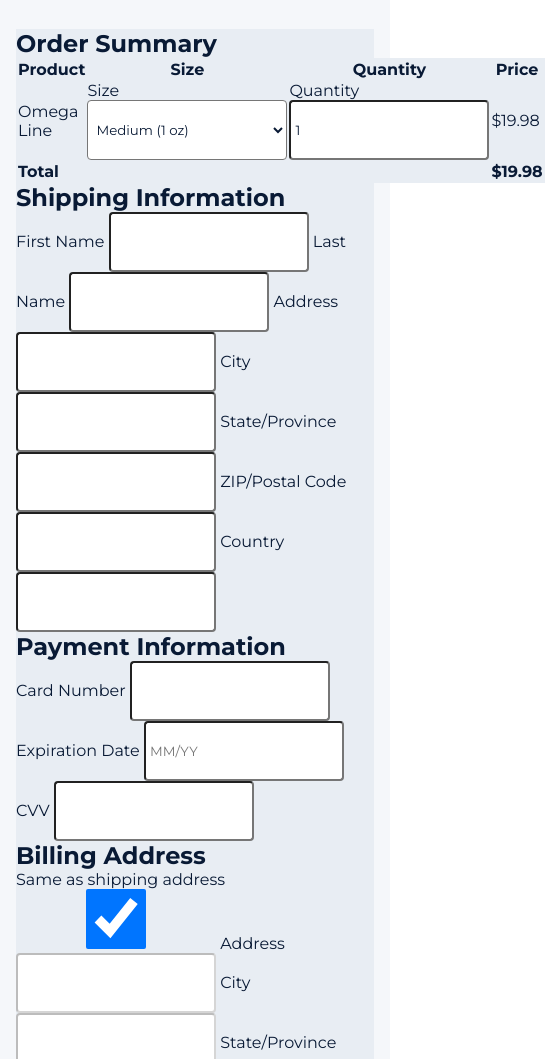
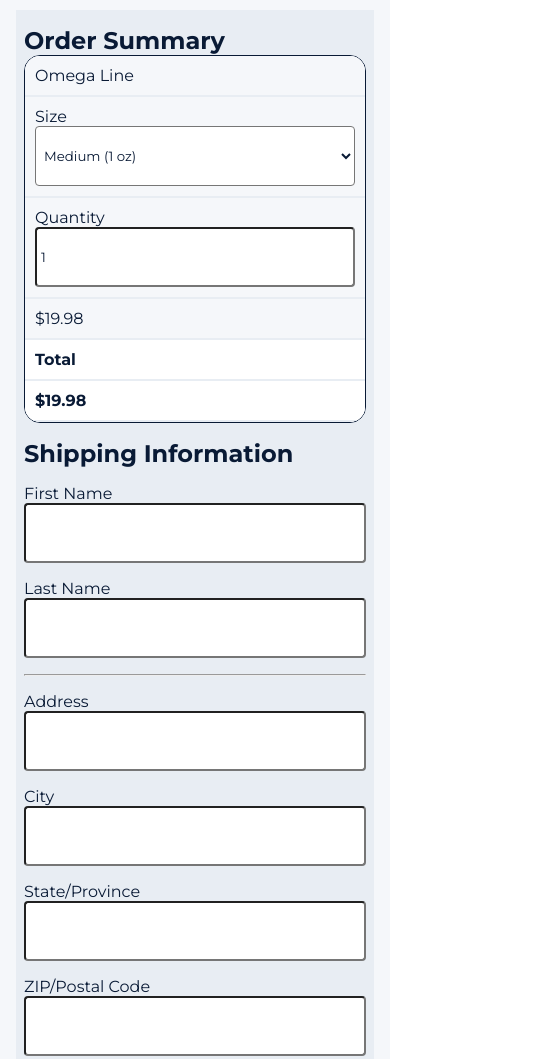
Before and after one commit to GTEXy5sqsPu2/assignment_1, a plain HTML site: page order.html in a window 390 px wide. Shown: the part 126-1185 px from the top of the page, 545 px wide, since content can reach past the window. Drawn offline with Linux system fonts and the light colour scheme.

Commit message:
= Major improvements + Table component + Table phone support = Input component upgrades = Order css = autocomplete where needed

```diff
--- a/css/index.css
+++ b/css/index.css
@@ -46,7 +46,7 @@ main > div > ol > li {
 }
 
 div#product-description {
-    padding-bottom: 16px;
+    padding: 16px 0 16px 0;
 }
 
 div#product-description {
@@ -62,7 +62,7 @@ div#product-description {
         padding-bottom: 16px;
         text-align: center;
     }
-    & * {
+    & > * {
         margin: 0 16px 0 16px;
     }
 }
--- a/css/main-layout.css
+++ b/css/main-layout.css
@@ -197,7 +197,7 @@ body > footer > * {
     color: var(--color-accent-text);
 }
 
-button, input, select, textarea {
+button, input:not(input[type="checkbox"]), select, textarea {
     min-width: 200px;
     min-height: 60px;
     border-radius: 4px;
@@ -210,6 +210,10 @@ button, input, select, textarea {
     box-sizing: border-box;
 }
 
+button:disabled, input:disabled, select:disabled, textarea:disabled {
+    background-color: var(--base-300) !important    ;
+}
+
 label + button, label + input, label + select, label + textarea {
     margin-top: 0px !important;
 }
@@ -218,3 +222,74 @@ button:hover, input:hover, select:hover, textarea:hover {
     background-color: var(--base-200);
     color: var(--base-content);
 }
+
+.full-width {
+    width: 100%;
+}
+
+/* Rounded Table */
+.table {
+    /* Rounder corners no border */
+    border-spacing: 0;
+    border-collapse: separate;
+    border-radius: 16px;
+    overflow: hidden;
+
+    border: var(--base-content) solid 1px;
+
+    & > thead {
+        background-color: var(--base-200);
+        color: var(--base-content);
+    }
+
+    & > thead > tr > th {
+        padding: 16px 8px 4px 8px;
+
+        border-style: solid;
+        border-color: var(--base-content);
+        border-width: 0 1px 4px 1px;
+    }
+
+    /* alternating colors for special effect*/
+    & > tbody {
+        background-color: var(--base-100);
+        color: var(--base-content);
+    }
+
+    & > tbody:nth-child(2) {
+        background-color: var(--base-200);
+        color: var(--base-content);
+    }
+
+    & > tbody > tr > td {
+        padding: 10px;
+
+        border-style: solid;
+        border-color: var(--base-300);
+        border-width: 0 0 2px 0;
+    }
+}
+
+@media only screen and (max-width: 750px) {
+    .table {
+        display: block;
+
+        & th {
+            display: none;
+        }
+
+        & > tbody {
+            display: block;
+            width: 100%;
+        }
+
+        & tr {
+            border-color: var(--base-content);
+        }
+        & tr, & td {
+            display: flex;
+            flex-direction: column;
+            flex-wrap: wrap;
+        }
+    }
+}
--- a/css/order.css
+++ b/css/order.css
@@ -0,0 +1,32 @@
+main > form {
+    display: flex;
+    gap: 16px;
+    flex-direction: column;
+    flex-wrap: nowrap;
+
+    padding: 16px 8px 16px 8px;
+}
+
+.formsection {
+    display: flex;
+    flex-direction: column;
+    gap: 16px;
+}
+
+.formsection > div{
+    display: flex;
+    flex-direction: row;
+    flex-wrap: wrap;
+    align-items: center;
+    gap: 16px;
+}
+
+.formsection > div > div {
+    flex-grow: 1;
+    display: flex;
+    flex-direction: column;
+}
+
+#ordersection > button {
+    margin-top: 20px;
+}
--- a/order.html
+++ b/order.html
@@ -8,7 +8,7 @@
 
     <link rel="shortcut icon" href="./assets/images/favicon.png" type="image/x-icon">
     <link rel="stylesheet" href="./css/main-layout.css">
-    <link rel="stylesheet" href="./css/order.css"
+    <link rel="stylesheet" href="./css/order.css">
 
     <title>fortorer - Order</title>
 </head>
@@ -40,7 +40,7 @@
         <form action="/fake" method="post">
             <section>
                 <h2>Order Summary</h2>
-                <table>
+                <table class="table full-width">
                     <thead>
                         <tr>
                             <th>Product</th>
@@ -77,68 +77,101 @@
                 </table>
             </section>
 
-            <section>
+            <section class="formsection">
                 <h2>Shipping Information</h2>
+                <div>
+                    <div>
                         <label for="first_name">First Name</label>
-                <input type="text" name="first_name" required>
-
+                        <input autocomplete="given-name" type="text" name="first_name" required>
+                    </div>
+                    <div>
                         <label for="last_name">Last Name</label>
-                <input type="text" name="last_name" required>
-
+                        <input autocomplete="family-name" type="text" name="last_name" required>
+                    </div>
+                </div>
+                <hr>
+                <div>
+                    <div>
                         <label for="address">Address</label>
-                <input type="text" name="address" required>
-
+                        <input autocomplete="address-line1" type="text" name="address" required>
+                    </div>
+                    <div>
                         <label for="city">City</label>
-                <input type="text" name="city" required>
-
+                        <input autocomplete="address-level2" type="text" name="city" required>
+                    </div>
+                </div>
+                <div>
+                    <div>
                         <label for="state">State/Province</label>
-                <input type="text" name="state" required>
-
+                        <input autocomplete="address-level1" type="text" name="state" required>
+                    </div>
+                    <div>
                         <label for="zip">ZIP/Postal Code</label>
-                <input type="text" name="zip" required>
-
+                        <input autocomplete="postal-code" type="text" name="zip" required>
+                    </div>
+                    <div>
                         <label for="country">Country</label>
-                <input type="text" name="country" required>
+                        <input autocomplete="country" type="text" name="country" required>
+                    </div>
+                </div>
             </section>
 
-            <section>
+            <section class="formsection">
                 <h2>Payment Information</h2>
+                <div>
+                    <div>
                         <label for="card_number">Card Number</label>
-                <input type="text" name="card_number" required>
-
+                        <input autocomplete="cc-number" type="text" name="card_number" required>
+                    </div>
+                </div>
+                <div>
+                    <div>
                         <label for="expiration">Expiration Date</label>
-                <input type="text" name="expiration" placeholder="MM/YY" required>
-
+                        <input autocomplete="cc-exp" type="text" name="expiration" placeholder="MM/YY" required>
+                    </div>
+                    <div>
                         <label for="cvv">CVV</label>
-                <input type="text" name="cvv" required>
+                        <input autocomplete="cc-csc" type="text" name="cvv" required>
+                    </div>
+                </div>
             </section>
 
-            <section>
+            <section class="formsection">
                 <h2>Billing Address</h2>
-
+                <div>
                     <label for="same_as_shipping">Same as shipping address</label>
                     <input type="checkbox" id="same_as_shipping" name="same_as_shipping" checked>
-
+                </div>
+                <div>
+                    <div>
                         <label for="billing_address">Address</label>
                         <input type="text" name="billing_address" disabled>
-
+                    </div>
+                    <div>
                         <label for="billing_city">City</label>
                         <input type="text" name="billing_city" disabled>
-
+                    </div>
+                </div>
+                <div>
+                    <div>
                         <label for="billing_state">State/Province</label>
                         <input type="text" name="billing_state" disabled>
-
+                    </div>
+                    <div>
                         <label for="billing_zip">ZIP/Postal Code</label>
                         <input type="text" name="billing_zip" disabled>
-
+                    </div>
+                    <div>
                         <label for="billing_country">Country</label>
                         <input type="text" name="billing_country" disabled>
+                    </div>
+                </div>
             </section>
 
-            <section>
+            <section id="ordersection">
                 <h2>Terms and Conditions</h2>
                 <p>By placing this order, you agree to our <a href="/fake">Terms and Conditions</a>.</p>
-                <button type="submit">Place Order</button>
+                <button type="submit" class="accent">Place Order</button>
             </section>
         </form>
     </main>
```
Lines whose indentation alone changed are shown as unchanged.
